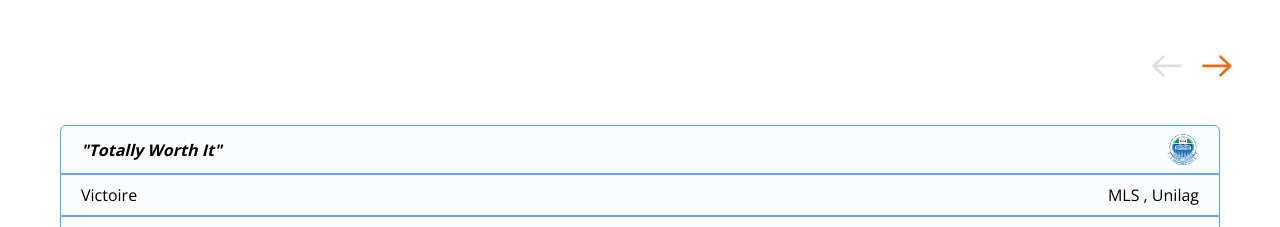
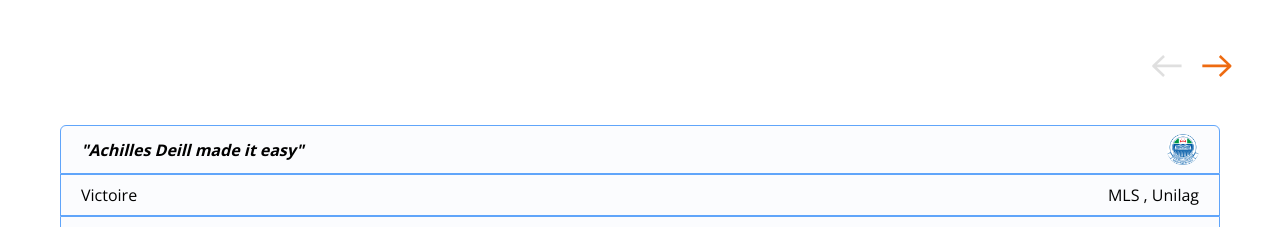
Before and after one commit to Victorgreene123/Achilles-frontend-copy, a React (Create React App) app: page / in a window 1280 px wide. Shown: the part 3240-3467 px from the top of the page. Built offline with nearby package versions, Linux system fonts and the light colour scheme.

Commit message:
Testimonial Editing

```diff
--- a/src/components/Testimonials.js
+++ b/src/components/Testimonials.js
@@ -20,7 +20,7 @@ const Testimonials = () => {
   const testimonial = [
     {
       id: 1,
-      head: "Totally Worth It",
+      head: "Achilles Deill made it easy",
       logo: unilag,
       names: "Victoire",
       school: "MLS , Unilag",
@@ -30,7 +30,7 @@ const Testimonials = () => {
     },
     {
       id: 2,
-      head: "Totally Worth It",
+      head: "Keep building lives",
       logo: ui,
       names: "Olabimpe",
       school: "Pharmacy , UI",
@@ -40,7 +40,7 @@ const Testimonials = () => {
     },
     {
       id: 3,
-      head: "Totally Worth It",
+      head: "Motivated me",
       logo: unilag,
       names: "Bukola",
       school: "Pharmacology , Unilag",
@@ -55,12 +55,12 @@ const Testimonials = () => {
 
     {
       id: 11,
-      head: "Highly Effective",
-      logo: unilag,
-      names: "James T.",
-      school: "Medicine, Unilag",
+      head: "From having 40-50% into having 70-75%",
+      logo: aifunai,
+      names: "Ruyina Eteng",
+      school: "Medicine, AE-FUNIA",
       message:
-        "Achilles Drill is a highly effective study tool. The combination of video lectures, practice questions, and study guides has made my preparation for exams much more efficient. I highly recommend it to all students.",
+        "…please don’t stop what you are doing, your videos helped me jump from having 40-50% into having 70-75% in steeplechase anatomy exam…I have dragged many of my coursemates and YouTube fam to see the gold you’ve uploaded on your channel…",
       image: eclipse3,
     },
   ];
```
